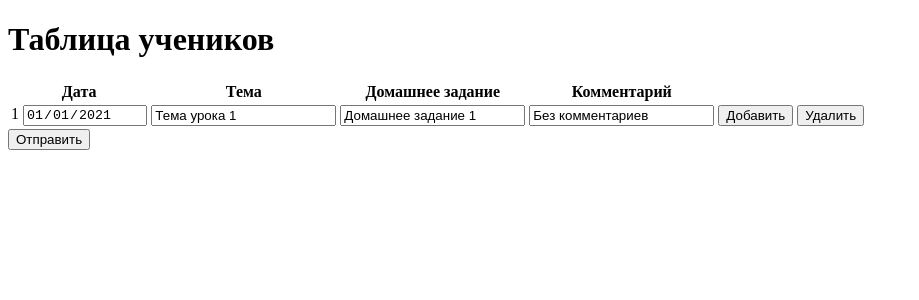
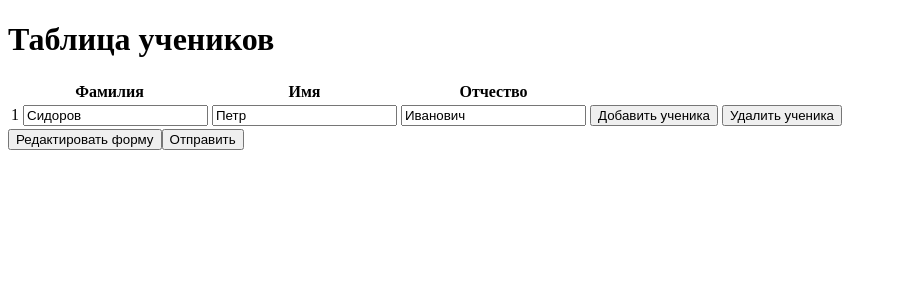
Before and after one commit to garlife/hw-lesson7, an Angular app: page /pupils in a window 1280 px wide. Shown: the top 300 px of the page, without its empty margins (0-919 px from the left). Built offline with nearby package versions, Linux system fonts and the light colour scheme.

Commit message:
added task2, task5

```diff
--- a/src/app/pupils/pupils.component.html
+++ b/src/app/pupils/pupils.component.html
@@ -1,32 +1,45 @@
 <div>
-    <h1>Таблица учеников</h1>
+  <h1>Таблица учеников</h1>
   <form [formGroup]="pupForm">
     <table>
       <tr>
-        <th>Дата</th>
-        <th>Тема</th>
-        <th>Домашнее задание</th>
-        <th>Комментарий</th>
+        <th>Фамилия</th>
+        <th>Имя</th>
+        <th>Отчество</th>
+
       </tr>
 
-        <tr formArrayName="lessons"
-          *ngFor="
-            let lesson of pupForm.get('lessons')['controls'];
-         let i = index
-          " >
-          <!-- <div [formGroupName]="i"> -->
-            <td [formGroupName]="i">{{i + 1 + " "}}<input type="date" formControlName="date" [readonly]="true" /></td>
-            <td [formGroupName]="i"><input type="text" formControlName="theme" /></td>
-            <td [formGroupName]="i"><input type="text" formControlName="hw" /></td>
-            <td [formGroupName]="i"><input type="text" formControlName="notice" /></td>
-            <td><button type="button" (click)="addLesson(i)">Добавить</button></td>
-            <td><button type="button" (click)="delLesson()">Удалить</button></td>
-
-          <!-- </div> -->
-        </tr>
-
-
+      <tr
+        formArrayName="pupils"
+        *ngFor="let lesson of pupForm.get('pupils')['controls']; let i = index"
+      >
+        <td [formGroupName]="i">
+          {{ i + 1 + " "
+          }}<input
+            type="text"
+            formControlName="surname"
+            [readonly]="chReadOnly"
+          />
+        </td>
+        <td [formGroupName]="i">
+          <input type="text" formControlName="name" [readonly]="chReadOnly" />
+        </td>
+        <td [formGroupName]="i">
+          <input
+            type="text"
+            formControlName="patronymic"
+            [readonly]="chReadOnly"
+          />
+        </td>
+        <td>
+          <button type="button" (click)="addPupil(i)">Добавить ученика</button>
+        </td>
+        <td>
+          <button type="button" (click)="delPupil()">Удалить ученика</button>
+        </td>
+      </tr>
     </table>
   </form>
+  <button type="button" (click)="toggle()">Редактировать форму</button>
   <button type="button" (click)="sendForm()">Отправить</button>
 </div>
--- a/src/app/pupils/pupils.component.ts
+++ b/src/app/pupils/pupils.component.ts
@@ -8,36 +8,35 @@ import { FormGroup, FormBuilder, FormArray } from '@angular/forms';
 })
 export class PupilsComponent implements OnInit {
 
+  chReadOnly=true;
   pupForm: FormGroup;
 
   constructor(private form: FormBuilder) {
 
     this.pupForm = form.group({
-      lessons: form.array([
+      pupils: form.array([
         form.group({
-          date: form.control('2021-01-01'),
-          theme: form.control('Тема урока 1'),
-          hw: form.control('Домашнее задание 1'),
-          notice: form.control('Без комментариев'),
+          surname: form.control('Сидоров'),
+          name: form.control('Петр'),
+          patronymic: form.control('Иванович')
         }),
       ]),
     });
   }
 
-  addLesson(i){
-    (this.pupForm.get('lessons') as FormArray).insert(i+1,this.form.group({
-      date: this.form.control(''),
-      theme: this.form.control(''),
-      hw: this.form.control(''),
-      notice: this.form.control(''),
+  addPupil(i){
+    (this.pupForm.get('pupils') as FormArray).insert(i+1,this.form.group({
+      surname: this.form.control(''),
+      name: this.form.control(''),
+      patronymic: this.form.control('')
     }) )
   }
-  delLesson(){
-    (this.pupForm.get('lessons') as FormArray).removeAt(length+1);
+  delPupil(){
+    (this.pupForm.get('pupils') as FormArray).removeAt(length+1);
   }
 
-  change(){
-
+  toggle(){
+    this.chReadOnly=!this.chReadOnly;
   }
 
   sendForm(){
```
